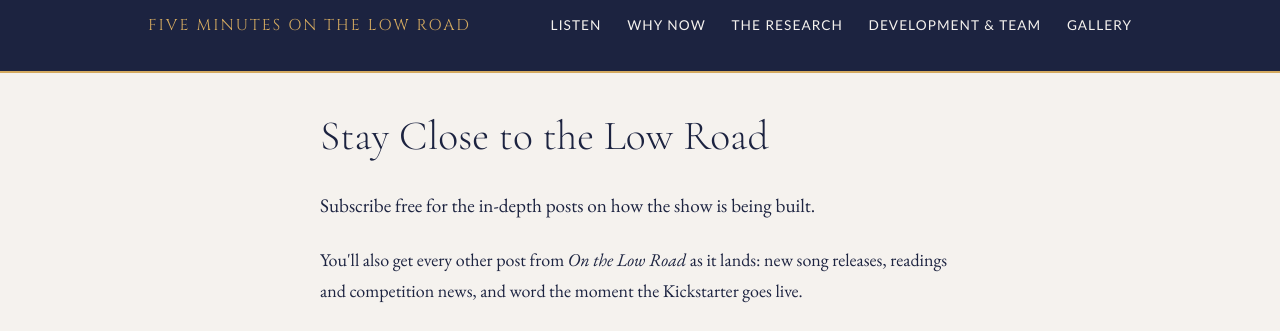
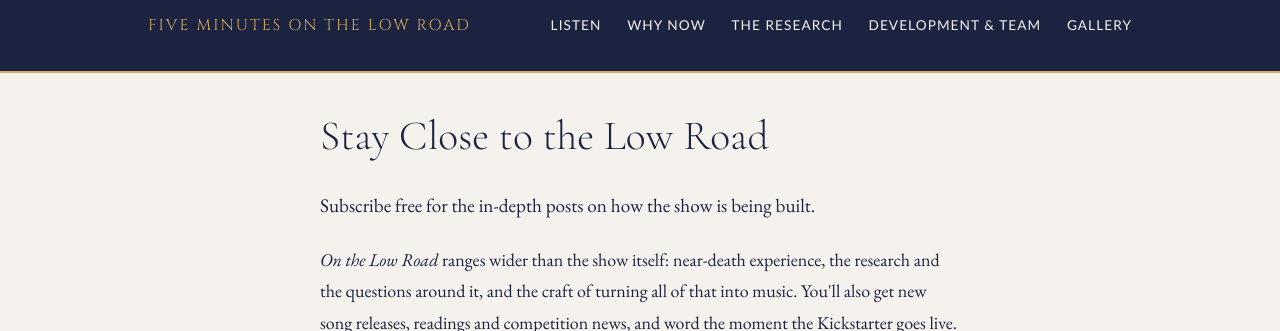
Before and after one commit to CharlesTBetz/5mlowroad, a Jekyll site: the page built from subscribe.md, in a window 1280 px wide and 900 px high, cut to the strip 0-331 px from the top of the window. Built offline with Jekyll 4.4.1, drawn with Linux system fonts in a browser that asks for light colours.

Commit message:
Subscribe: note On the Low Road ranges wider than the show
Co-Authored-By: Claude Opus 4.8 (1M context) <noreply@anthropic.com>
Claude-Session: https://claude.ai/code/session_015cRxXaB5iadv9MAFDv9jfY

```diff
--- a/subscribe.md
+++ b/subscribe.md
@@ -7,7 +7,7 @@ permalink: /subscribe/
 
 <p class="lead">Subscribe free for the in-depth posts on how the show is being built.</p>
 
-<p>You'll also get every other post from <em>On the Low Road</em> as it lands: new song releases, readings and competition news, and word the moment the Kickstarter goes live.</p>
+<p><em>On the Low Road</em> ranges wider than the show itself: near-death experience, the research and the questions around it, and the craft of turning all of that into music. You'll also get new song releases, readings and competition news, and word the moment the Kickstarter goes live.</p>
 
 <div class="substack-embed">
   <iframe src="https://onthelowroad.substack.com/embed" width="480" height="220" style="border:1px solid #e5ddd0; background:#fff; max-width:100%;" frameborder="0" scrolling="no"></iframe>
```
